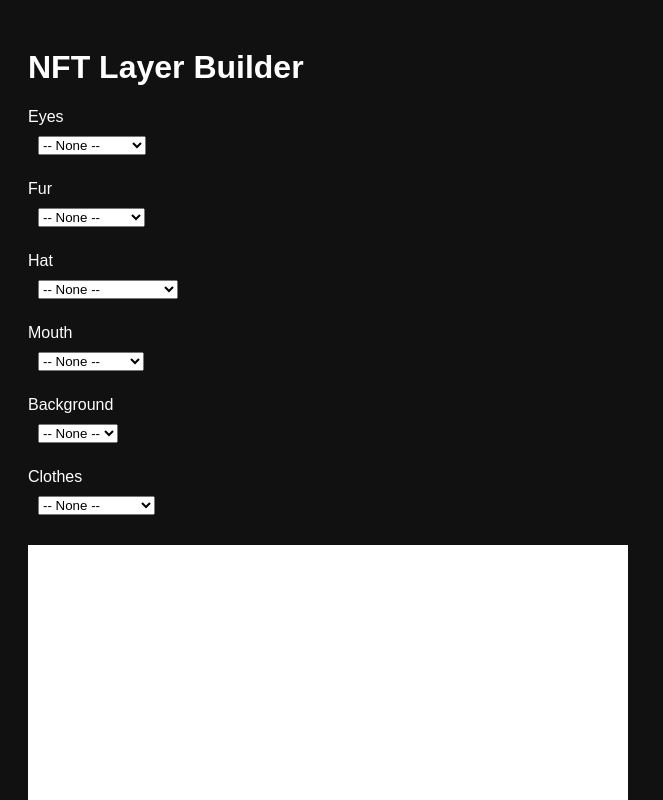
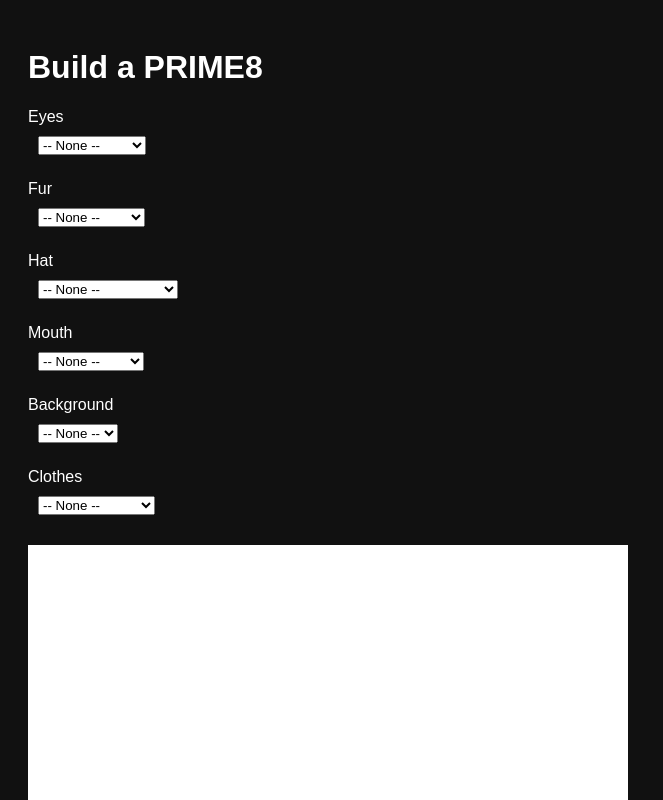
Before and after one commit to PRIME8s/gener8tor, a website: page public/builder.html in a window 1280 px wide. Shown: the top 800 px of the page, without its empty margins (0-663 px from the left). Drawn offline with Linux system fonts and the light colour scheme.

Commit message:
Update builder.html

```diff
--- a/public/builder.html
+++ b/public/builder.html
@@ -2,7 +2,7 @@
 <!DOCTYPE html>
 <html>
 <head>
-  <title>NFT Layer Builder</title>
+  <title>Build a PRIME8</title>
   <style>
     body { font-family: sans-serif; padding: 20px; background: #111; color: white; }
     select { margin: 10px; }
@@ -11,7 +11,7 @@
   </style>
 </head>
 <body>
-  <h1>NFT Layer Builder</h1>
+  <h1>Build a PRIME8</h1>
 <label for="EyesSelect">Eyes</label>
 <select id="EyesSelect" onchange="updateCanvas()">
 <option value="">-- None --</option>
```
